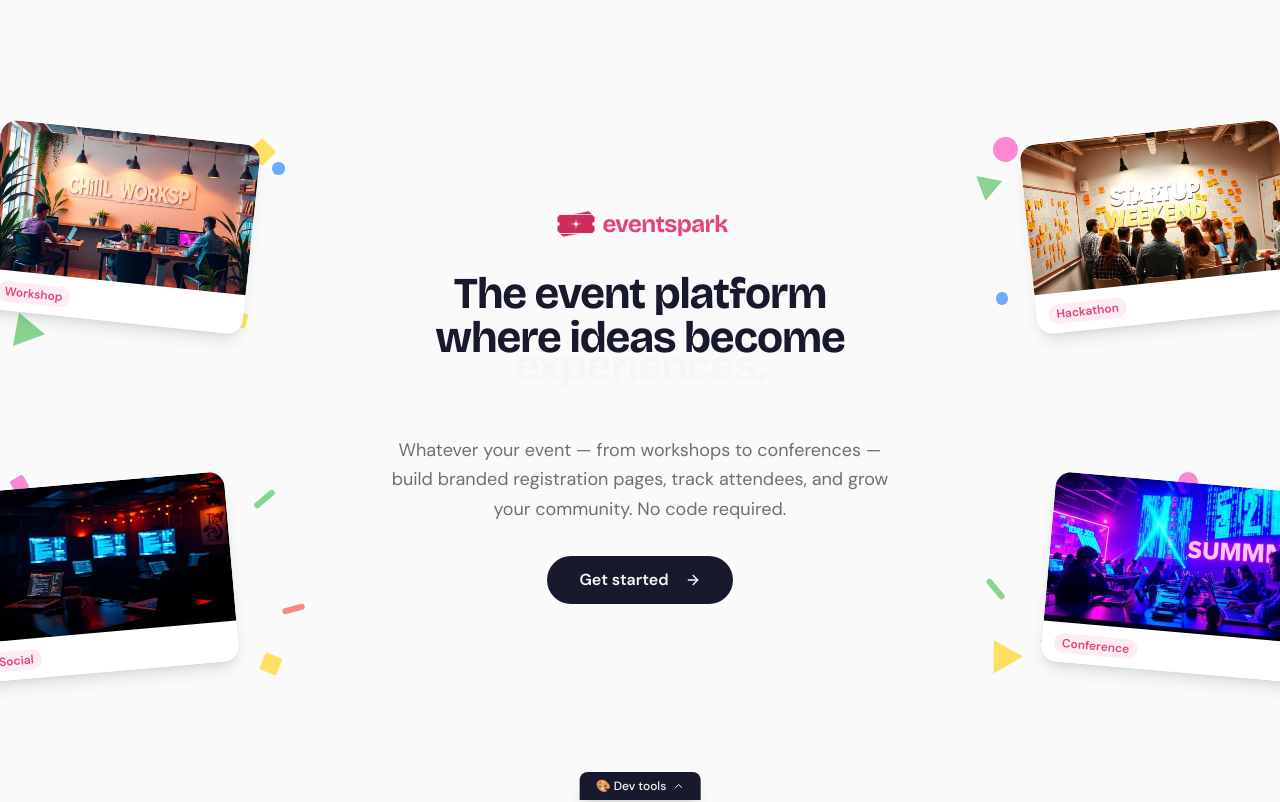
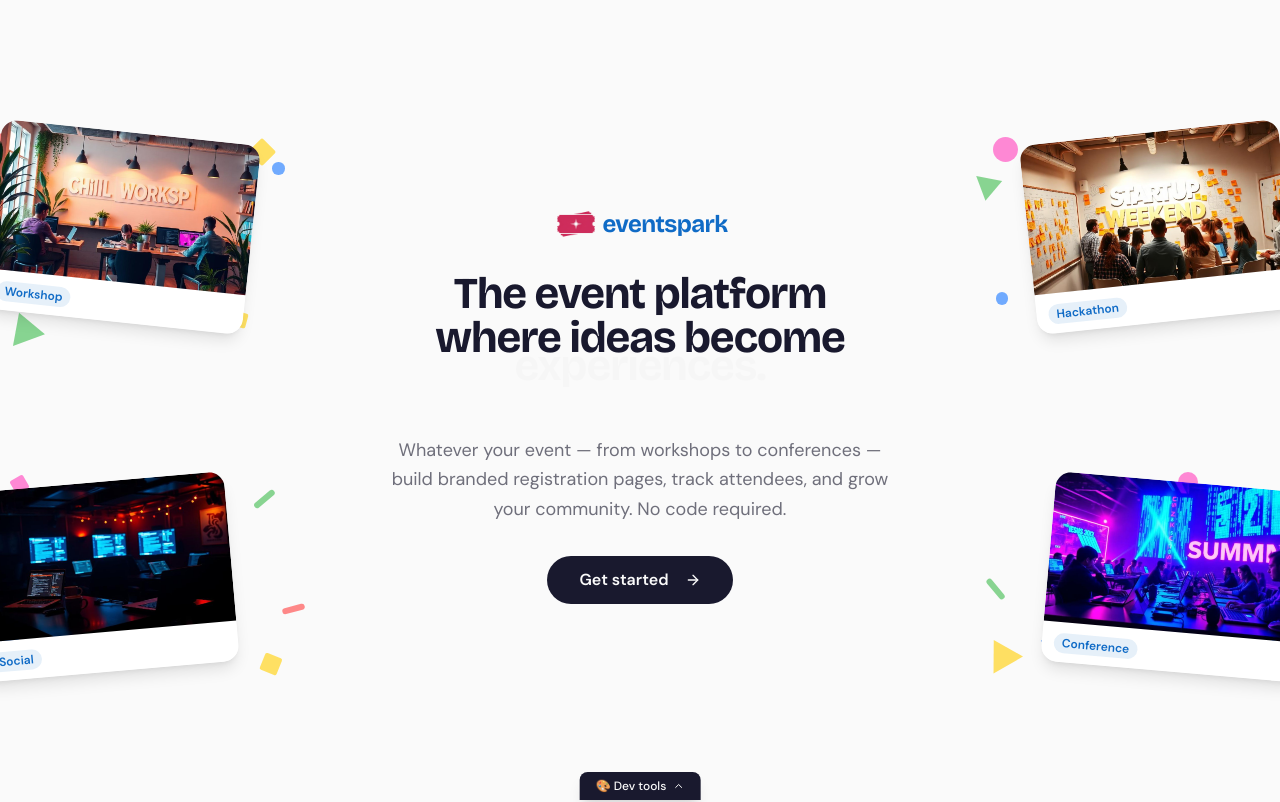
Before and after one commit to userstsn/eventjoy-kit, a React (Vite) app: page / in a window 1280 px wide. Shown: the top 802 px of the page. Built offline with nearby package versions, Linux system fonts and the light colour scheme; the HTML template or start-up script is replaced by a standard one.

Commit message:
Changes
Co-authored-by: userstsn <96679930+userstsn@users.noreply.github.com>

```diff
--- a/src/index.css
+++ b/src/index.css
@@ -15,8 +15,13 @@
     --popover: 0 0% 100%;
     --popover-foreground: 240 30% 14%;
 
-    --primary: 340 75% 58%;
+    --primary: 210 85% 42%;
     --primary-foreground: 0 0% 100%;
+    --trust-green: 152 55% 38%;
+    --trust-green-foreground: 0 0% 100%;
+    --trust-blue: 210 85% 42%;
+    --trust-blue-soft: 210 90% 96%;
+    --trust-green-soft: 152 55% 94%;
 
     --secondary: 240 10% 94%;
     --secondary-foreground: 240 30% 14%;
@@ -32,7 +37,7 @@
 
     --border: 0 0% 91%;
     --input: 0 0% 91%;
-    --ring: 340 75% 58%;
+    --ring: 210 85% 42%;
 
     --radius: 0.5rem;
 
```
